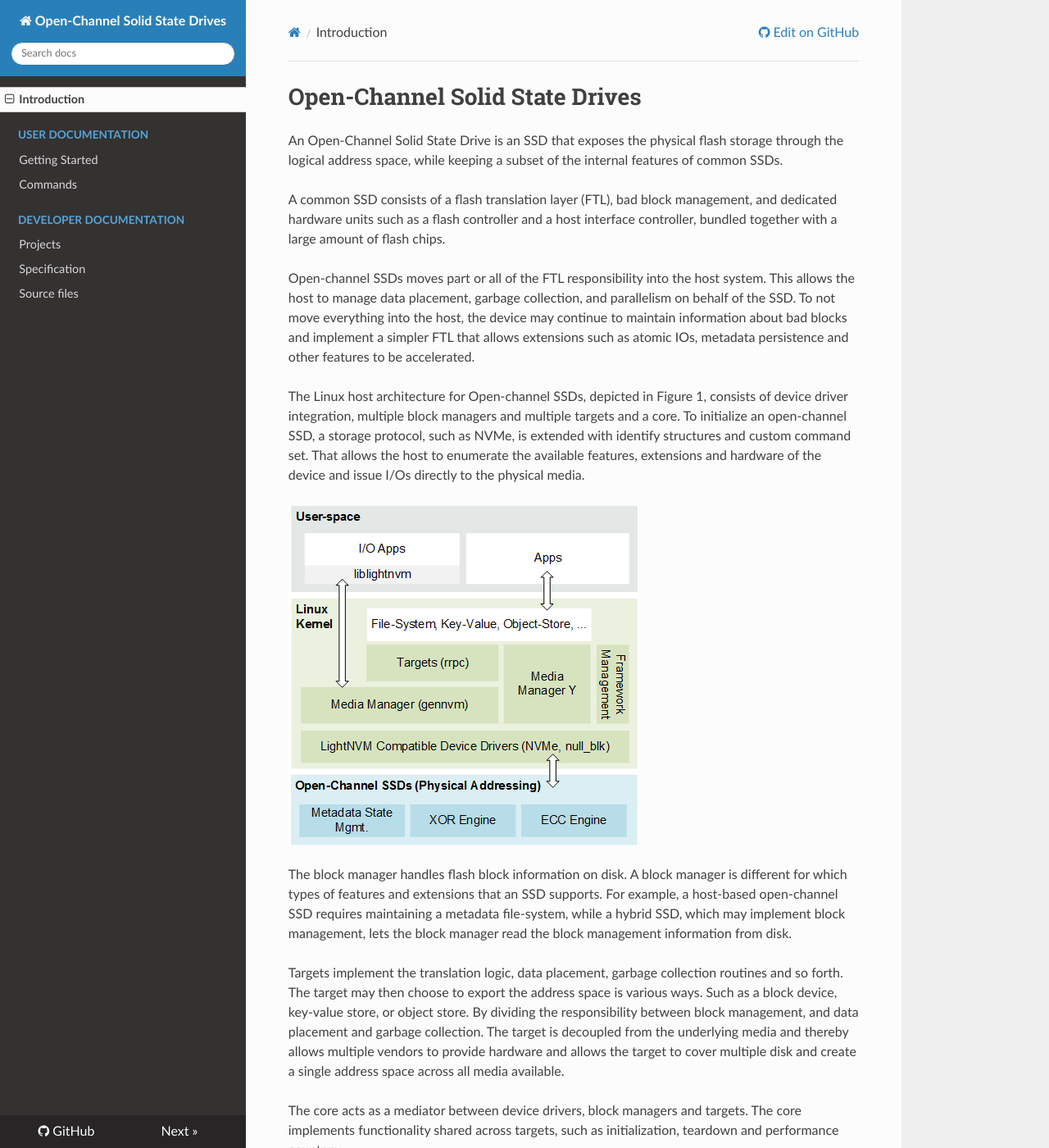
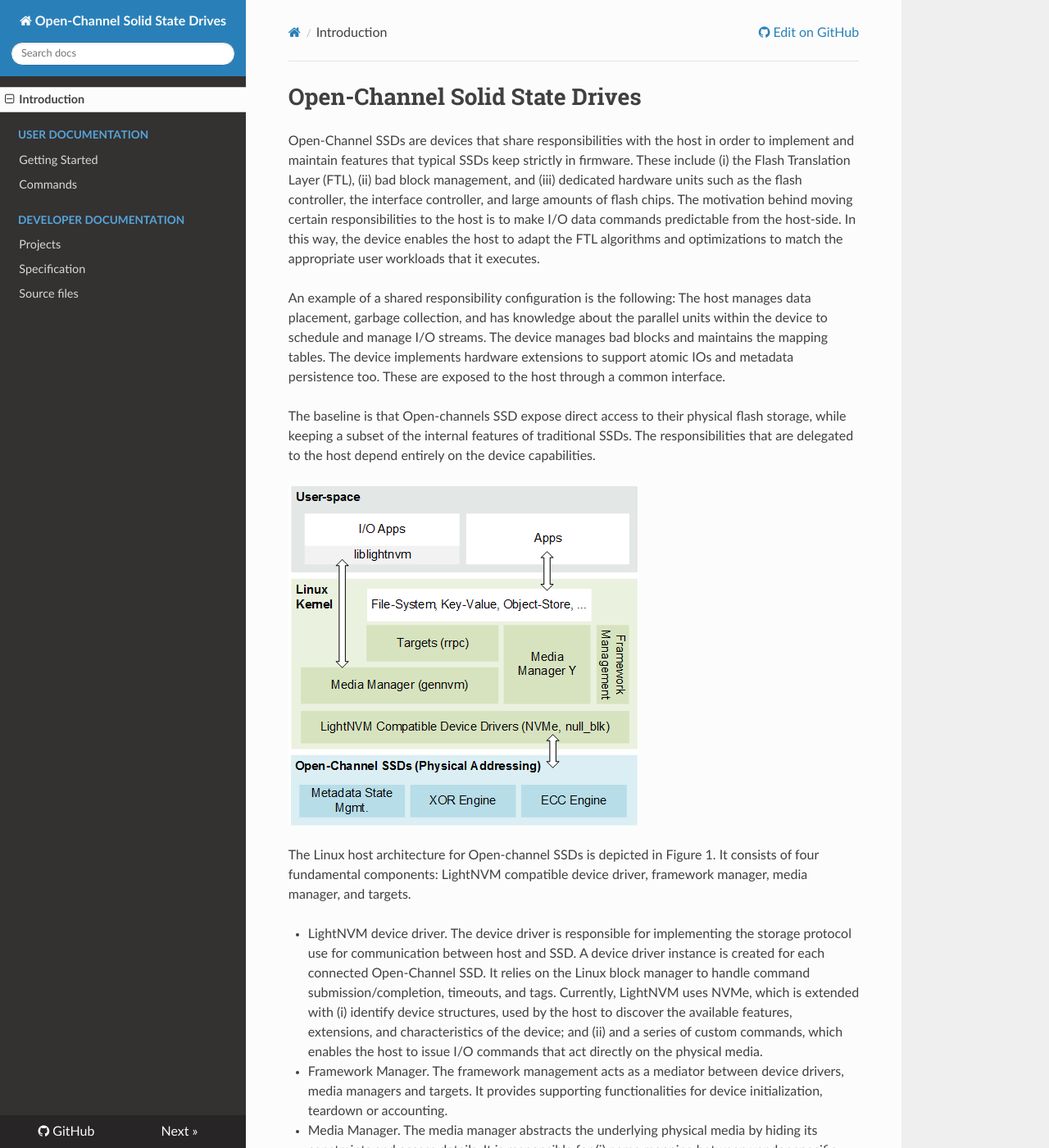
Before and after one commit to OpenChannelSSD/documentation, an MkDocs documentation site: the page built from docs/index.md, in a window 1280 px wide and 1400 px high. Shown: the whole window at 82% size. Built offline with MkDocs 1.6.1, drawn with Linux system fonts in a browser that asks for light colours; nearby versions of some CDN libraries; old or Windows-style settings are respelled for this version of MkDocs; some of the changed text lies outside the part shown.

Commit message:
Update introduction and architecture desciption

```diff
--- a/docs/index.md
+++ b/docs/index.md
@@ -1,18 +1,69 @@
 # Open-Channel Solid State Drives
+Open-Channel SSDs are devices that share responsibilities with the host in order
+to implement and maintain features that typical SSDs keep strictly in firmware.
+These include (i) the Flash Translation Layer (FTL), (ii) bad block management,
+and (iii) dedicated hardware units such as the flash controller, the interface
+controller, and large amounts of flash chips. The motivation behind moving
+certain responsibilities to the host is to make I/O data commands predictable
+from the host-side. In this way, the device enables the host to adapt the FTL
+algorithms and optimizations to match the appropriate user workloads that it
+executes.
 
-An Open-Channel Solid State Drive is an SSD that exposes the physical flash storage through the logical address space, while keeping a subset of the internal features of common SSDs.
+An example of a shared responsibility configuration is the following: The host
+manages data placement, garbage collection, and has knowledge about the parallel
+units within the device to schedule and manage I/O streams. The device manages
+bad blocks and maintains the mapping tables. The device implements hardware
+extensions to support atomic IOs and metadata persistence too. These are exposed
+to the host through a common interface.
 
-A common SSD consists of a flash translation layer (FTL), bad block management, and dedicated hardware units such as a flash controller and a host interface controller, bundled together with a large amount of flash chips.
-
-Open-channel SSDs moves part or all of the FTL responsibility into the host system. This allows the host to manage data placement, garbage collection, and parallelism on behalf of the SSD. To not move everything into the host, the device may continue to maintain information about bad blocks and implement a simpler FTL that allows extensions such as atomic IOs, metadata persistence and other features to be accelerated.
-
-The Linux host architecture for Open-channel SSDs, depicted in Figure 1, consists of device driver integration,  multiple block managers and multiple targets and a core. To initialize an open-channel SSD, a storage protocol, such as NVMe, is extended with identify structures and custom command set. That allows the host to enumerate the available features, extensions and hardware of the device and issue I/Os directly to the physical media.
+The baseline is that Open-channels SSD expose direct access to their physical
+flash storage, while keeping a subset of the internal features of traditional
+SSDs. The responsibilities that are delegated to the host depend entirely on the
+device capabilities.
 
 ![Figure 1](img/LightNVMArch.png)
 
 
-The block manager handles flash block information on disk. A block manager is different for which types of features and extensions that an SSD supports. For example, a host-based open-channel SSD requires maintaining a metadata file-system, while a hybrid SSD, which may implement block management, lets the block manager read the block management information from disk.
+The Linux host architecture for Open-channel SSDs is depicted in Figure 1.
+It consists of four fundamental components: LightNVM compatible device driver,
+framework manager, media manager, and targets.
 
-Targets implement the translation logic, data placement, garbage collection routines and so forth. The target may then choose to export the address space is various ways. Such as a block device, key-value store, or object store. By dividing the responsibility between block management, and data placement and garbage collection. The target is decoupled from the underlying media and thereby allows multiple vendors to provide hardware and allows the target to cover multiple disk and create a single address space across all media available.
+- LightNVM device driver. The device driver is responsible for implementing the
+  storage protocol use for communication between host and SSD. A device driver
+  instance is created for each connected Open-Channel SSD. It relies on the
+  Linux block manager to handle command submission/completion, timeouts, and
+  tags. Currently, LightNVM uses NVMe, which is extended with (i) identify
+  device structures, used by the host to discover the available features,
+  extensions, and characteristics of the device; and (ii) and a series of
+  custom commands, which enables the host to issue I/O commands that act
+  directly on the physical media.
 
-The core acts as a mediator between device drivers, block managers and targets. The core implements functionality shared across targets, such as initialization, teardown and performance counters.
+- Framework Manager. The framework management acts as a mediator between device
+  drivers, media managers and targets. It provides supporting functionalities
+  for device initialization, teardown or accounting.
+
+- Media Manager. The media manager abstracts the underlying physical media by
+  hiding its constraints and access details. It is responsible for (i) name
+  mapping between vendor specific and generic addressing format, (ii)
+  device-specific SSD state management, and (iii) recovery – to guarantee
+  durability when manipulating the metadata associated with SSD state
+  management. Each media manager implementation can vary much depending on the
+  needs of upper layer it is exposed to. LightNVM’s generic media manager
+  implements minimal block management and let targets or user space applications
+  implement the actual FTL. Still, it is possible for a media managers to
+  implement the whole FTL and manage user space interfaces. For example, a media
+  manager could expose a block device similar to a traditional block storage
+  device. Such a media manager would manage functionalities such as data
+  placement, garbage collection and block management.
+
+- LightNVM Targets. When using the generic media manager, targets implement FTL
+  functionality (e.g., translation logic, data placement, or garbage
+  collection). They also expose a storage interface to user space. Examples of
+  such interfaces include block devices, and key-value stores, or object stores.
+  Custom interfaces can also be implemented. Target and device (media manager)
+  division, grouping and assignments are flexible in such a way that one device
+  can be split and assigned into multiple targets or multiple devices can belong
+  to one target.
+
+Additionally, LightNVM connects to user space through liblightnvm, which exposes
+a get_block/put_block interface for applications to implement their own FTLs.
```
